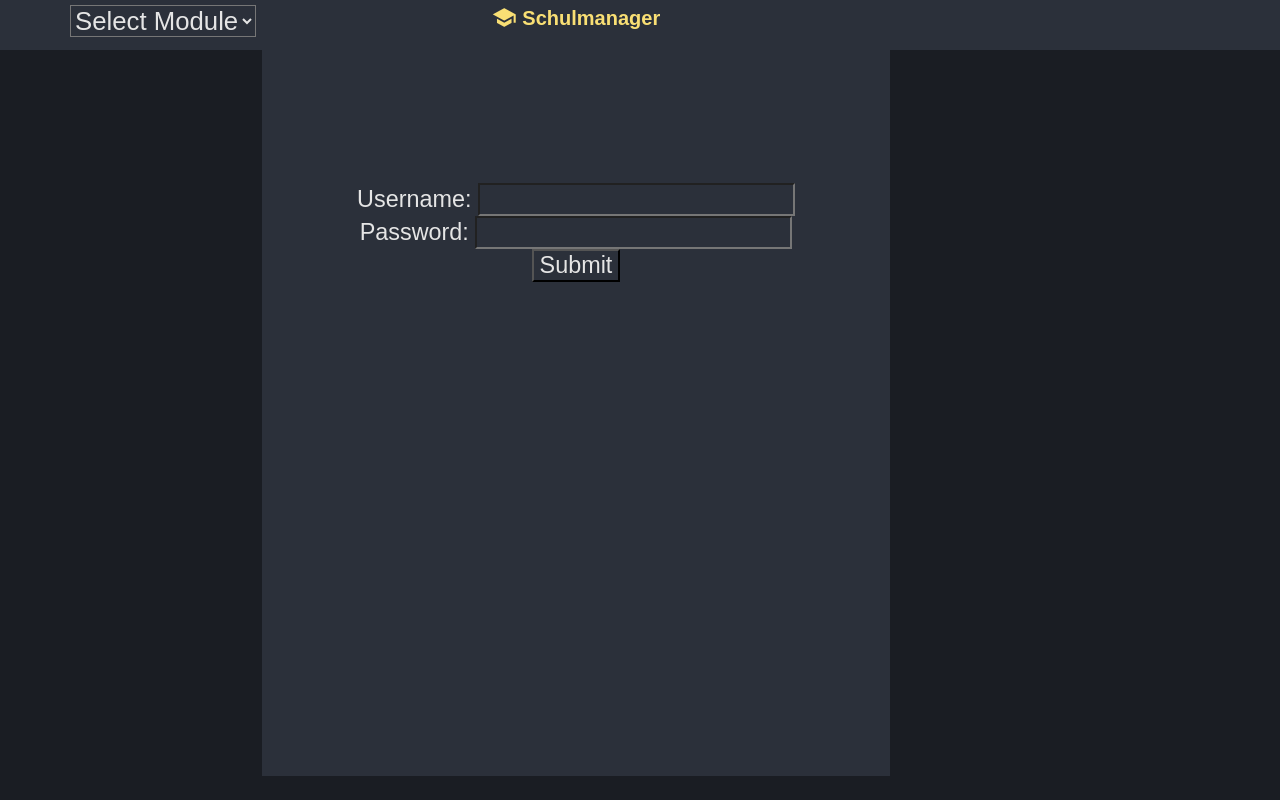
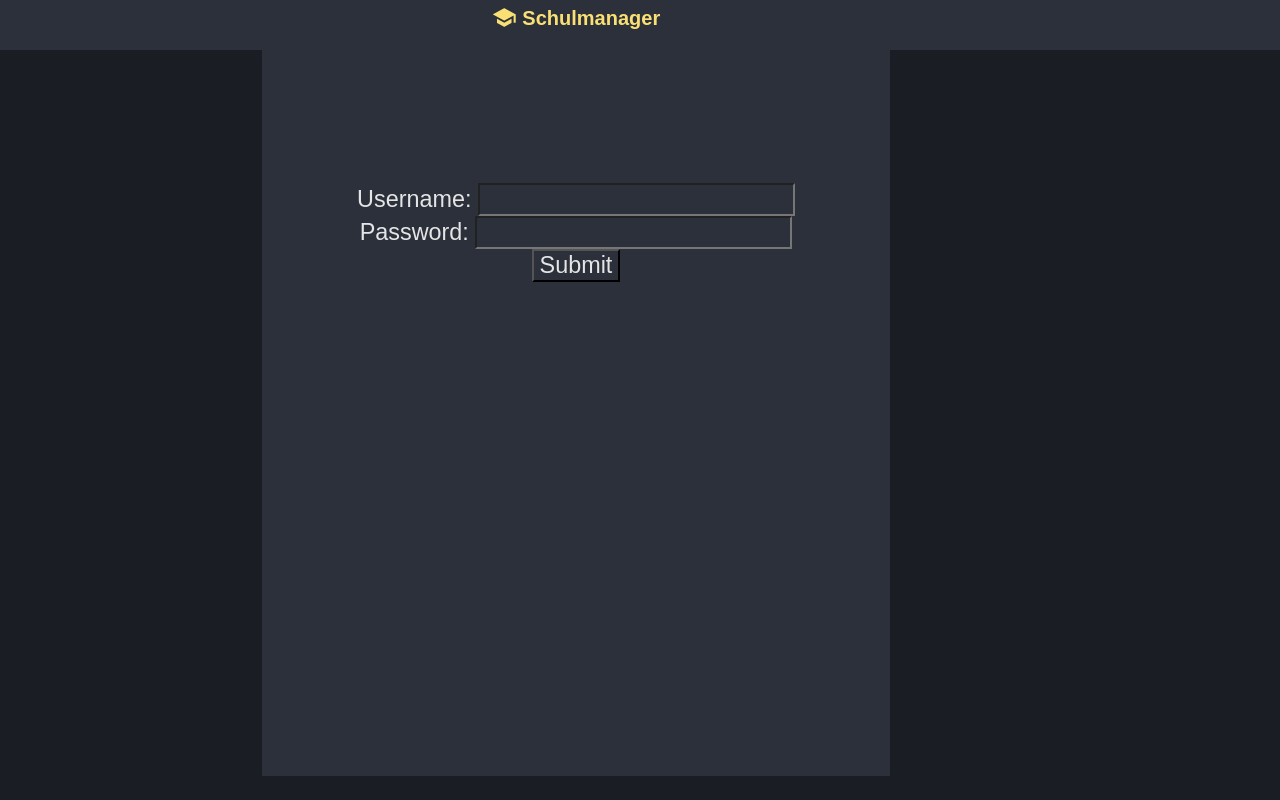
Before and after one commit to Kruemmelspalter/BetterSchuMan, a Vue app in the folder frontend/: page /#/login in a window 1280 px wide. Built offline with nearby package versions, Linux system fonts and the light colour scheme; no server answers.

Commit message:
hide module selector on login screen closes #75

```diff
--- a/frontend/src/App.vue
+++ b/frontend/src/App.vue
@@ -1,7 +1,7 @@
 <template>
   <div id="app">
     <div id="module-sel">
-      <ModuleSelector />
+      <ModuleSelector v-if="$route.path !== '/login'" />
     </div>
     <div id="schuman_link">
       <router-link to="/">
@@ -61,6 +61,7 @@ export default {
   width: 100%;
   height: 100%;
 }
+
 #module-sel > select {
   margin-top: 2%;
   float: right;
```
